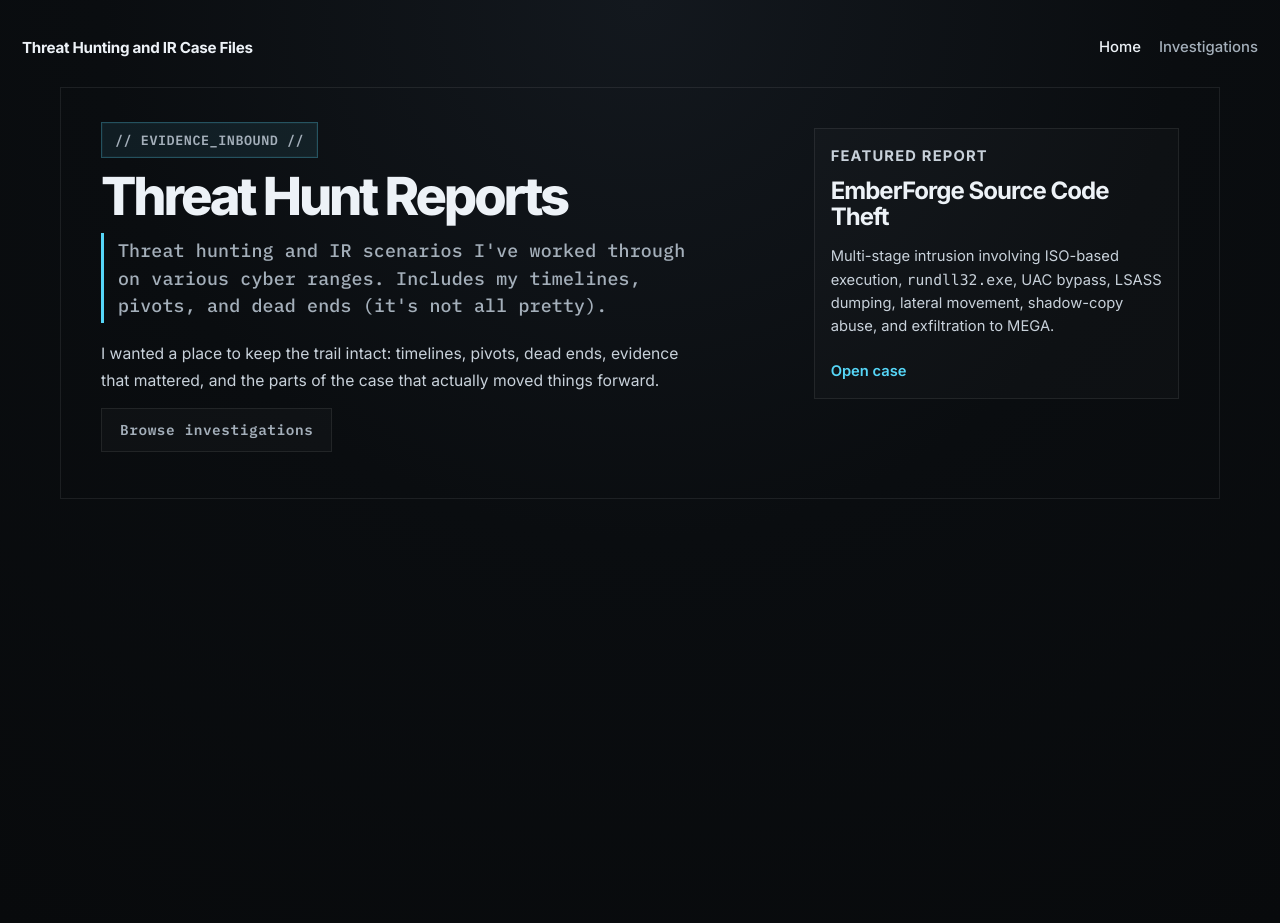
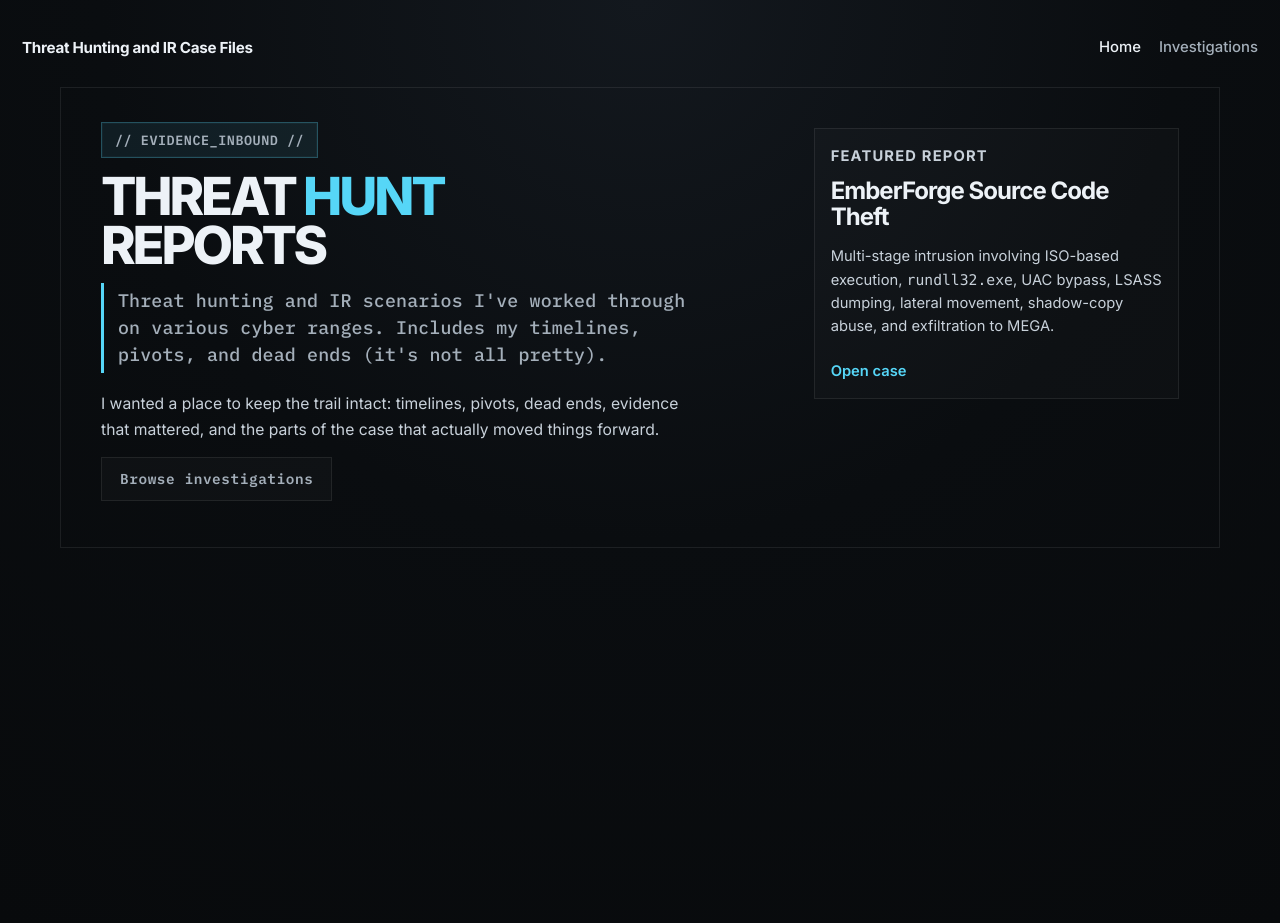
Before and after one commit to j-manli/j-manli.github.io, a Jekyll site: the page built from index.md, in a window 1280 px wide. Built offline with Jekyll 4.4.1, drawn with Linux system fonts in a browser that asks for light colours.

Commit message:
Update index.md

```diff
--- a/index.md
+++ b/index.md
@@ -10,7 +10,7 @@ permalink: /
       <div class="hero-left">
         <p class="signal-badge">// EVIDENCE_INBOUND //</p>
 
-        <h1 class="hero-title">Threat Hunt Reports</h1>
+        <h1 class="hero-title">THREAT <span class="accent">HUNT</span> REPORTS</h1>
 
         <div class="hero-callout">
           Threat hunting and IR scenarios I've worked through on various cyber ranges. Includes my timelines, pivots, and dead ends (it's not all pretty).
```
